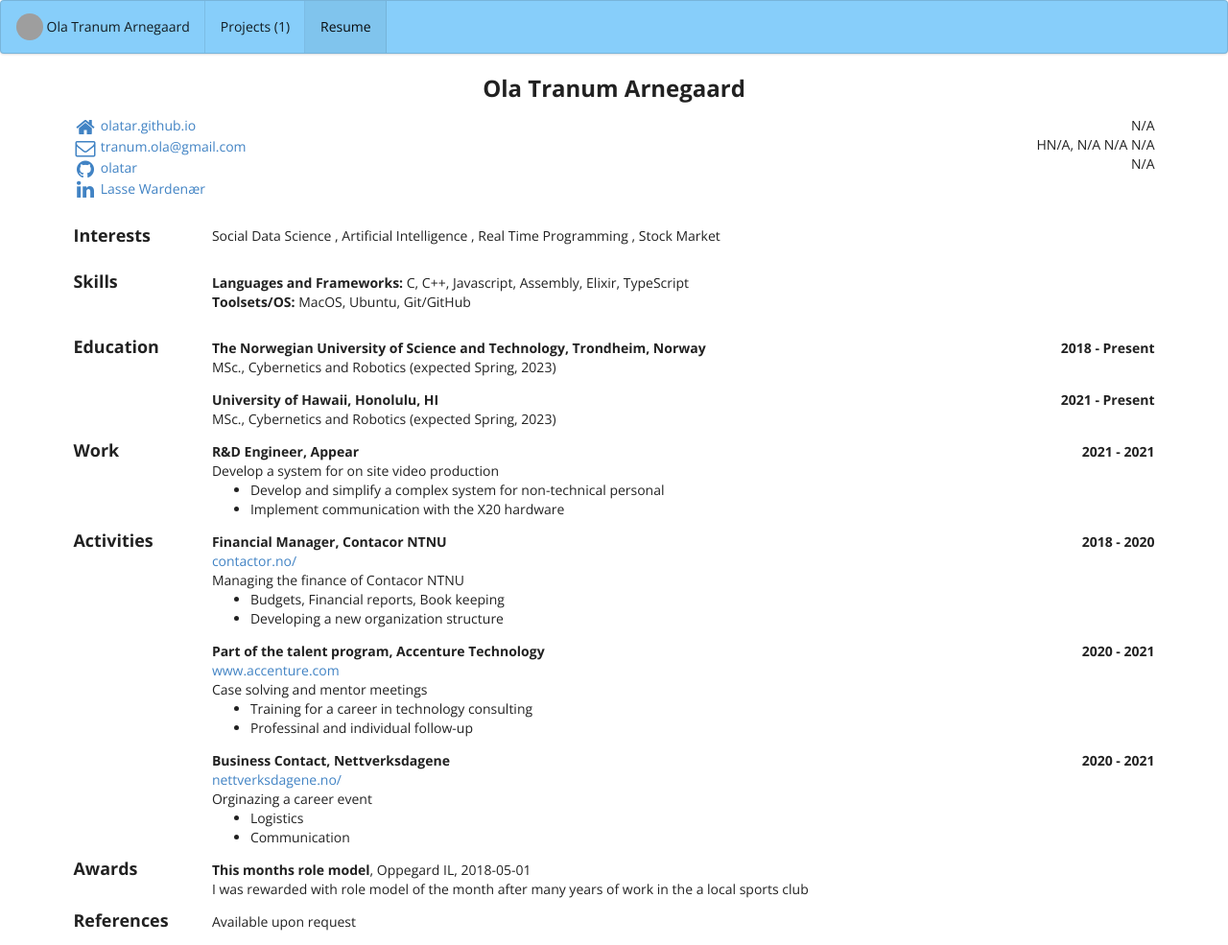
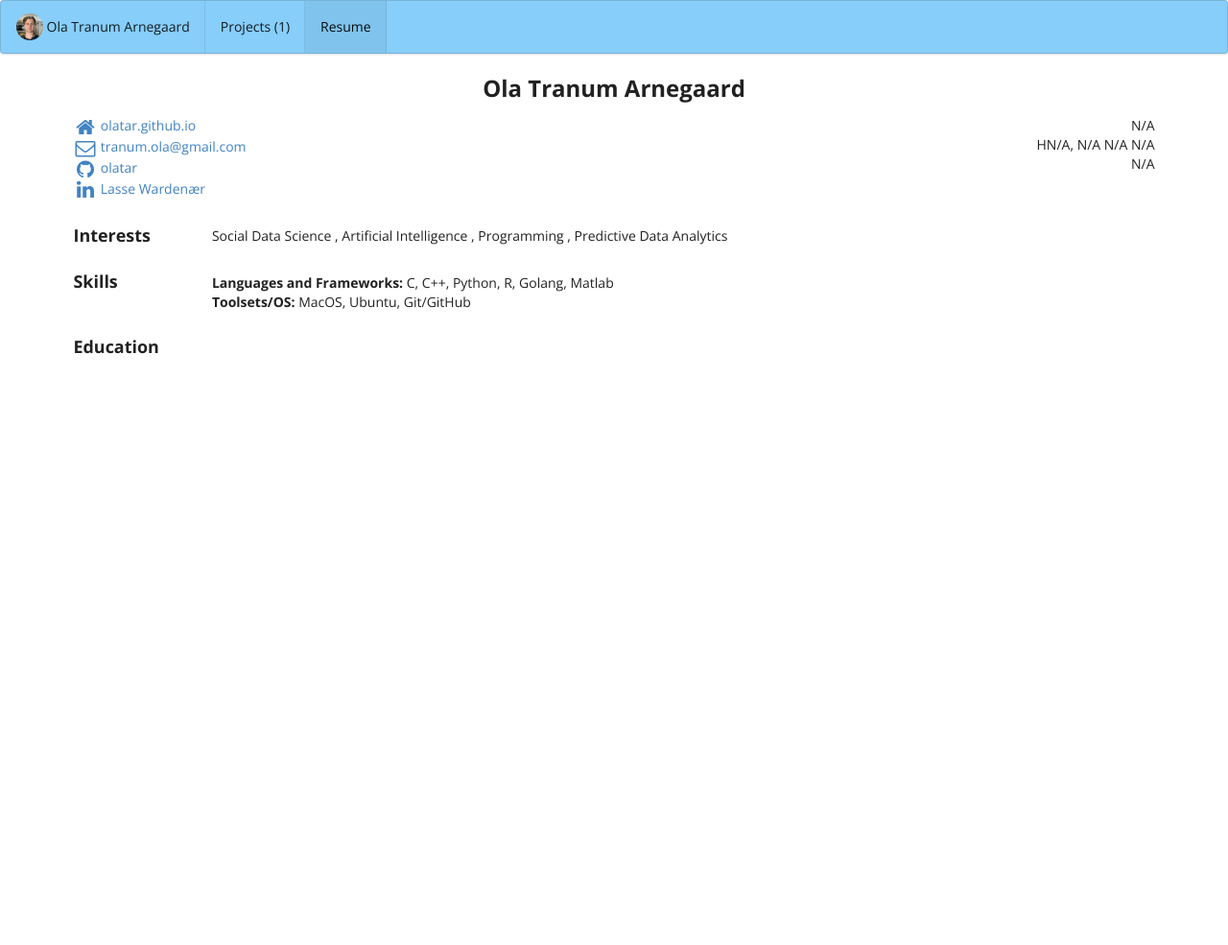
Before and after one commit to olatar/olatar.github.io, a Jekyll site: the page built from bio/index.html, in a window 1280 px wide. Shown: the whole page at 96% size. Built offline with Jekyll 4.4.1, drawn with Linux system fonts in a browser that asks for light colours; after the commit the page ends 900 px from its top, so only the background shows below that.

Commit message:
Update bio.json

```diff
--- a/_data/bio.json
+++ b/_data/bio.json
@@ -2,7 +2,7 @@
   "basics": {
     "name": "Ola Tranum Arnegaard",
     "label": "Student",
-    "picture": "https://olatar.github.io/images/ics314Image.png",
+    "picture": "https://olatar.github.io/images/44443425.jpeg",
     "email": "tranum.ola@gmail.com",
     "phone": "N/A",
     "website": "https://olatar.github.io",
@@ -39,12 +39,12 @@
       ]
     },
     {
-      "name": "Real Time Programming",
+      "name": "Programming",
       "keywords": [
       ]
     },
     {
-      "name": "Stock Market",
+      "name": "Predictive Data Analytics",
       "keywords": [
       ]
     }
@@ -56,10 +56,10 @@
       "keywords": [
         "C",
         "C++",
-        "Javascript",
-        "Assembly",
-        "Elixir",
-        "TypeScript"
+        "Python",
+        "R",
+        "Golang",
+        "Matlab"
       ]
     },
     {
@@ -71,93 +71,5 @@
         "Git/GitHub"
       ]
     }
-  ],
-  "education": [
-    {
-      "institution": "The Norwegian University of Science and Technology, Trondheim, Norway",
-      "area": "Cybernetics and Robotics (expected Spring, 2023)",
-      "studyType": "MSc.",
-      "startDate": "2018-08-10",
-      "endDate": "Present",
-      "gpa": "",
-      "courses": [
-      ]
-    },
-    {
-      "institution": "University of Hawaii, Honolulu, HI",
-      "area": "Cybernetics and Robotics (expected Spring, 2023)",
-      "studyType": "MSc.",
-      "startDate": "2021-08-23",
-      "endDate": "Present",
-      "gpa": "",
-      "courses": [
-      ]
-    }
-  ],
-  "work": [
-    {
-      "company": "Appear",
-      "position": "R&D Engineer",
-      "website": "",
-      "startDate": "2021-06-01",
-      "endDate": "2021-08-10",
-      "summary": "Develop a system for on site video production",
-      "highlights": [
-        "Develop and simplify a complex system for non-technical personal",
-        "Implement communication with the X20 hardware"
-      ]
-    }
-  ],
-  "volunteer": [
-    {
-      "organization": "Contacor NTNU",
-      "website": "https://contactor.no/",
-      "position": "Financial Manager",
-      "startDate": "2018-08-01",
-      "endDate": "2020-08-01",
-      "summary": "Managing the finance of Contacor NTNU",
-      "highlights": [
-        "Budgets, Financial reports, Book keeping",
-        "Developing a new organization structure"
-      ]
-    },
-    {
-      "organization": "Accenture Technology",
-      "website": "https://www.accenture.com",
-      "position": "Part of the talent program",
-      "startDate": "2020-10-01",
-      "endDate": "2021-08-20",
-      "summary": "Case solving and mentor meetings",
-      "highlights": [
-        "Training for a career in technology consulting",
-        "Professinal and individual follow-up"
-      ]
-    },
-    {
-      "organization": "Nettverksdagene",
-      "website": "https://nettverksdagene.no/",
-      "position": "Business Contact",
-      "startDate": "2020-04-01",
-      "endDate": "2021-02-01",
-      "summary": "Orginazing a career event",
-      "highlights": [
-        "Logistics",
-        "Communication"
-      ]
-    }
-  ],
-  "awards": [
-    {
-      "title": "This months role model",
-      "date": "2018-05-01",
-      "awarder": "Oppegard IL",
-      "summary": "I was rewarded with role model of the month after many years of work in the a local sports club"
-    }
-  ],
-  "references": [
-    {
-      "name": "Available upon request",
-      "reference": ""
-    }
   ]
 }
```
